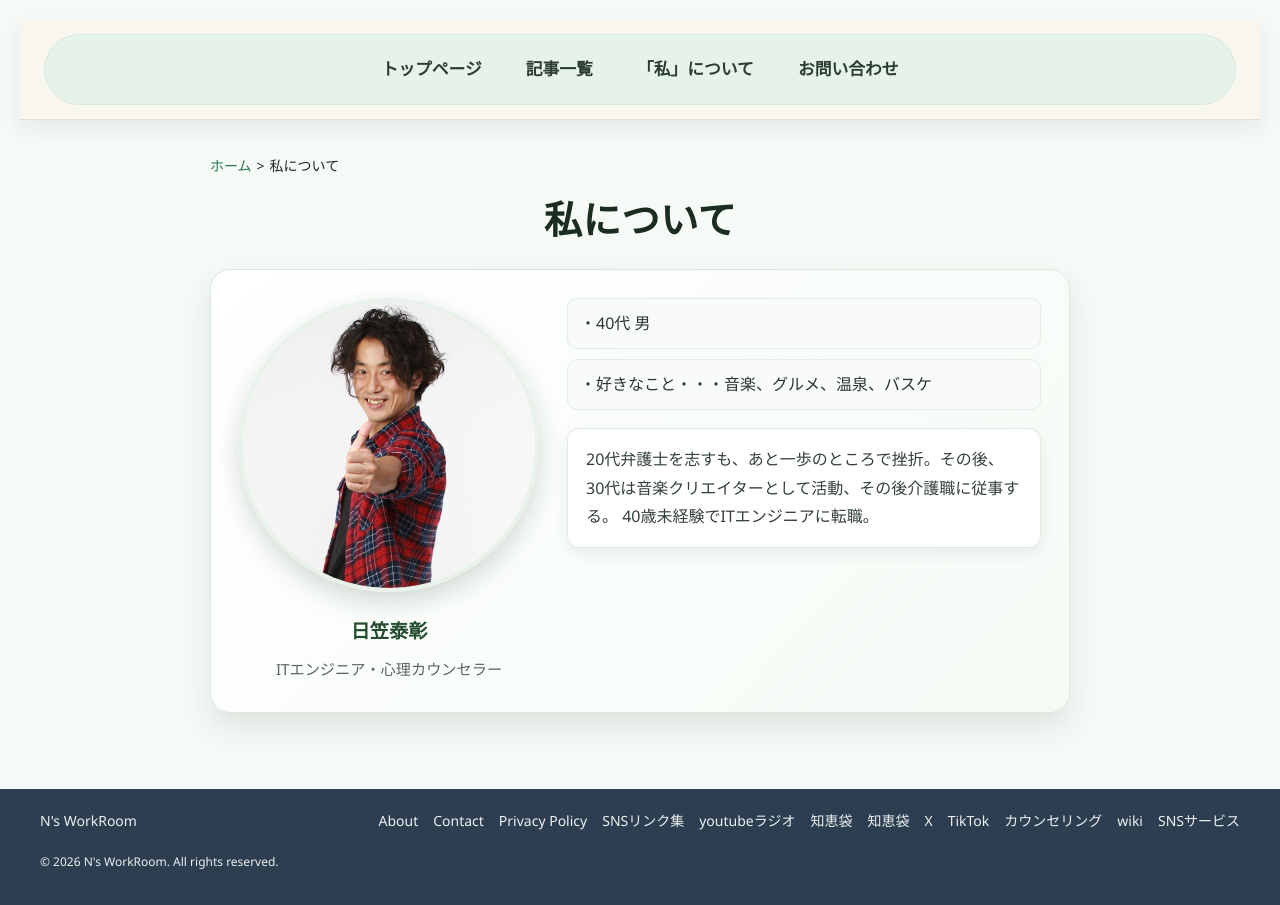
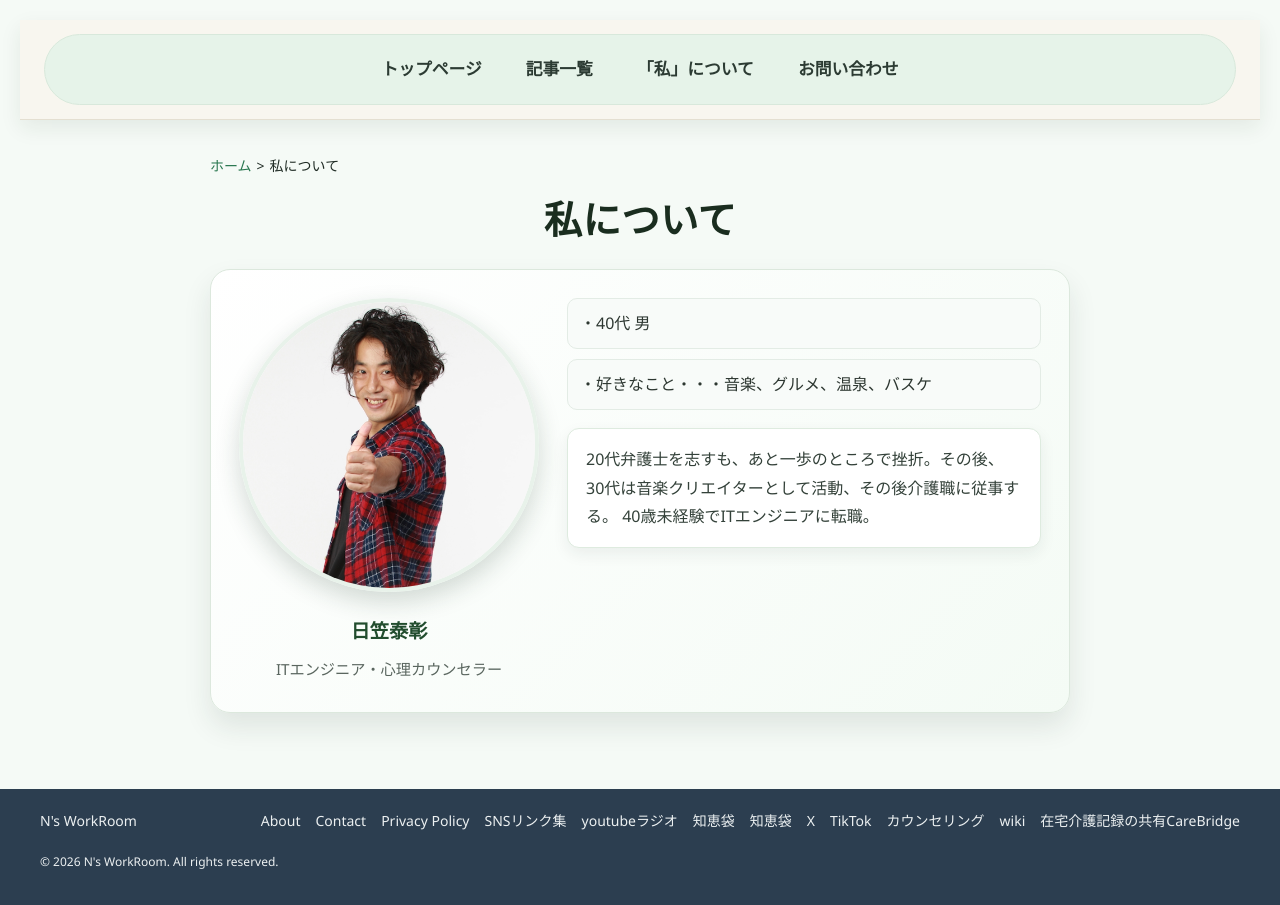
Before and after one commit to yasuhikasa/nshinri, a Next.js app: page /aboutme in a window 1280 px wide. Built offline with nearby package versions, Linux system fonts and the light colour scheme.

Commit message:
フッター修正

```diff
--- a/src/components/Footer.tsx
+++ b/src/components/Footer.tsx
@@ -31,7 +31,7 @@ const Footer = () => {
             wiki
           </Link>
           <Link href="https://second-youth.jp" rel="me">
-            SNSサービス
+            在宅介護記録の共有CareBridge
           </Link>
         </div>
         <div className={styles.copyright}>
```
